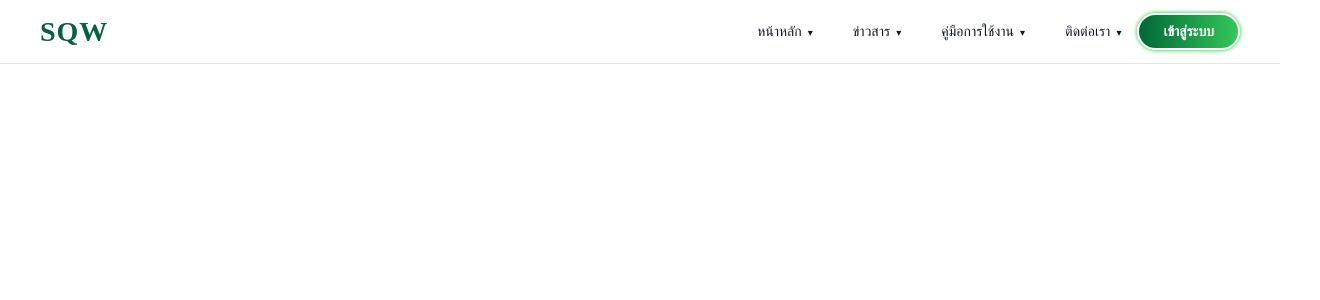
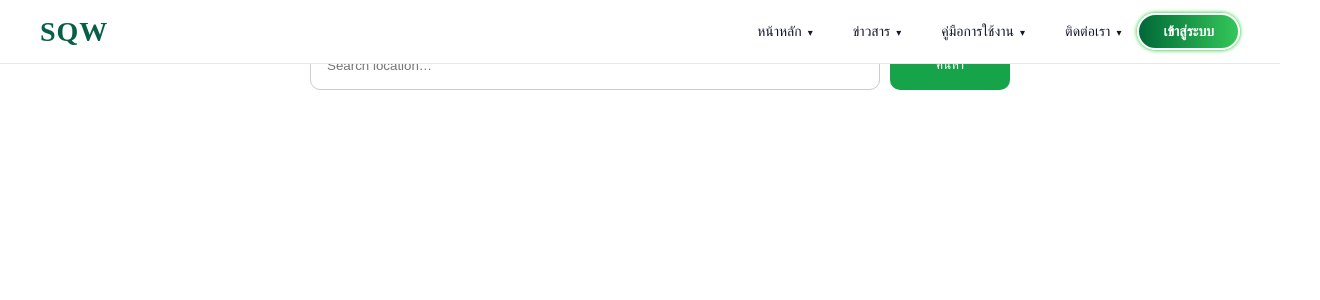
Before and after one commit to morningpim/sqwa, a React (Vite) app: page /map in a window 1280 px wide. Shown: the top 300 px of the page, 1320 px wide, since content can reach past the window. Built offline with nearby package versions, Linux system fonts and the light colour scheme; a web font is replaced by a local one.

Commit message:
หน้าซื้อขาบ

```diff
--- a/src/App.jsx
+++ b/src/App.jsx
@@ -6,24 +6,21 @@ import HeroSection from "./components/HeroSection";
 import NewsSection from "./components/NewsSection";
 import FooterSection from "./components/FooterSection";
 
-// ✔ นำเข้าหน้าเพจจาก /pages
 import Login from "./pages/Login";
 import Signup from "./pages/Signup";
+import MapPage from "./pages/MapPage";   // ⭐ เพิ่มหน้า Map
 
 export default function App() {
   const location = useLocation();
 
-  // ซ่อน Navbar เมื่ออยู่หน้า Login หรือ Signup
   const hideNavbar =
     location.pathname === "/login" ||
     location.pathname === "/signup";
 
   return (
     <div className="min-h-screen bg-white">
-      {/* แสดง Navbar เฉพาะหน้าที่ไม่ใช่ /login และ /signup */}
       {!hideNavbar && <Navbar />}
 
-      {/* ถ้ามี navbar ให้มี padding-top */}
       <main className={hideNavbar ? "" : "pt-16"}>
         <Routes>
           <Route
@@ -37,11 +34,11 @@ export default function App() {
             }
           />
 
-          {/* Login */}
           <Route path="/login" element={<Login />} />
+          <Route path="/signup" element={<Signup />} />
 
-          {/* Signup */}
-          <Route path="/signup" element={<Signup />} />
+          {/* ⭐ เสริมหน้า Map UI */}
+          <Route path="/map" element={<MapPage />} />
         </Routes>
       </main>
     </div>
--- a/src/components/HeroSection.jsx
+++ b/src/components/HeroSection.jsx
@@ -1,7 +1,11 @@
 import React from "react";
+import { useNavigate } from "react-router-dom";
 import "../css/HeroSection.css";
 
 export default function HeroSection() {
+
+  const navigate = useNavigate();
+
   return (
     <section className="hero-section">
       <div className="hero-overlay" />
@@ -28,7 +32,10 @@ export default function HeroSection() {
 
           {/* ซื้อขายที่ดิน */}
           <div className="hero-item">
-            <button className="hero-circle-btn">
+            <button
+              className="hero-circle-btn"
+              onClick={() => navigate("/map")}
+            >
               <img
                 src="/buy-land.png"
                 alt="ซื้อขายที่ดิน"
--- /dev/null
+++ b/src/css/MapPage.css
@@ -0,0 +1,48 @@
+/* src/css/MapPage.css */
+
+.map-wrapper {
+  width: 100%;
+  min-height: 100vh;
+  background: #ffffff; /* พื้นหลังสีขาว */
+  padding: 40px 20px;
+}
+
+.map-search-box {
+  width: 100%;
+  max-width: 700px;
+  margin: 0 auto 40px;
+  display: flex;
+  gap: 10px;
+}
+
+.map-search-box input {
+  flex: 1;
+  height: 48px;
+  border-radius: 10px;
+  border: 1px solid #ccc;
+  padding: 0 16px;
+}
+
+.map-search-box button {
+  width: 120px;
+  border-radius: 10px;
+  background: #16a34a;
+  color: white;
+  border: none;
+}
+
+.map-stats-row {
+  display: flex;
+  justify-content: center;
+  gap: 24px;
+  margin-top: 20px;
+}
+
+.stat-box {
+  width: 220px;
+  padding: 20px;
+  background: #fff;
+  border-radius: 16px;
+  border: 2px solid #16a34a;
+  text-align: center;
+}
--- /dev/null
+++ b/src/pages/MapPage.jsx
@@ -0,0 +1,16 @@
+// src/pages/MapPage.jsx
+import React from "react";
+import "../css/MapPage.css"; // ถ้ามี
+
+export default function MapPage() {
+  return (
+    <div className="map-wrapper">
+      <div className="map-content">
+        <div className="map-search-box">
+          <input type="text" placeholder="Search location…" />
+          <button>ค้นหา</button>
+        </div>
+      </div>
+    </div>
+  );
+}
```
